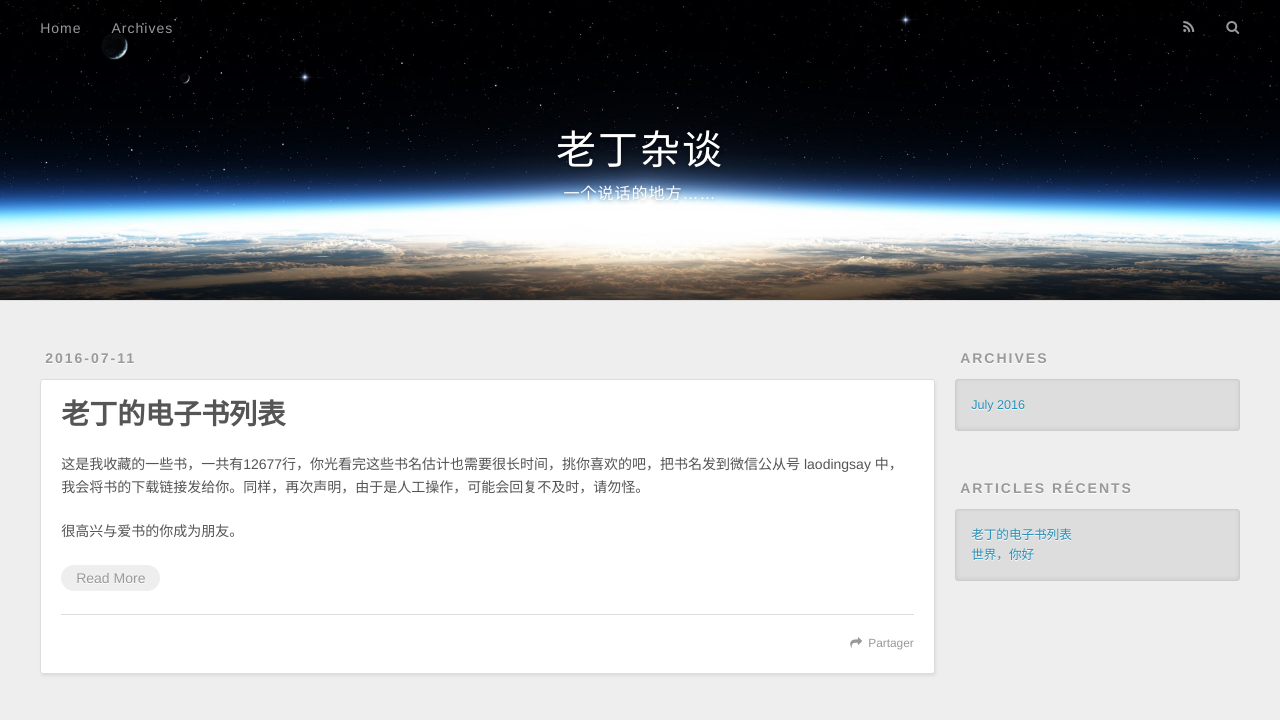
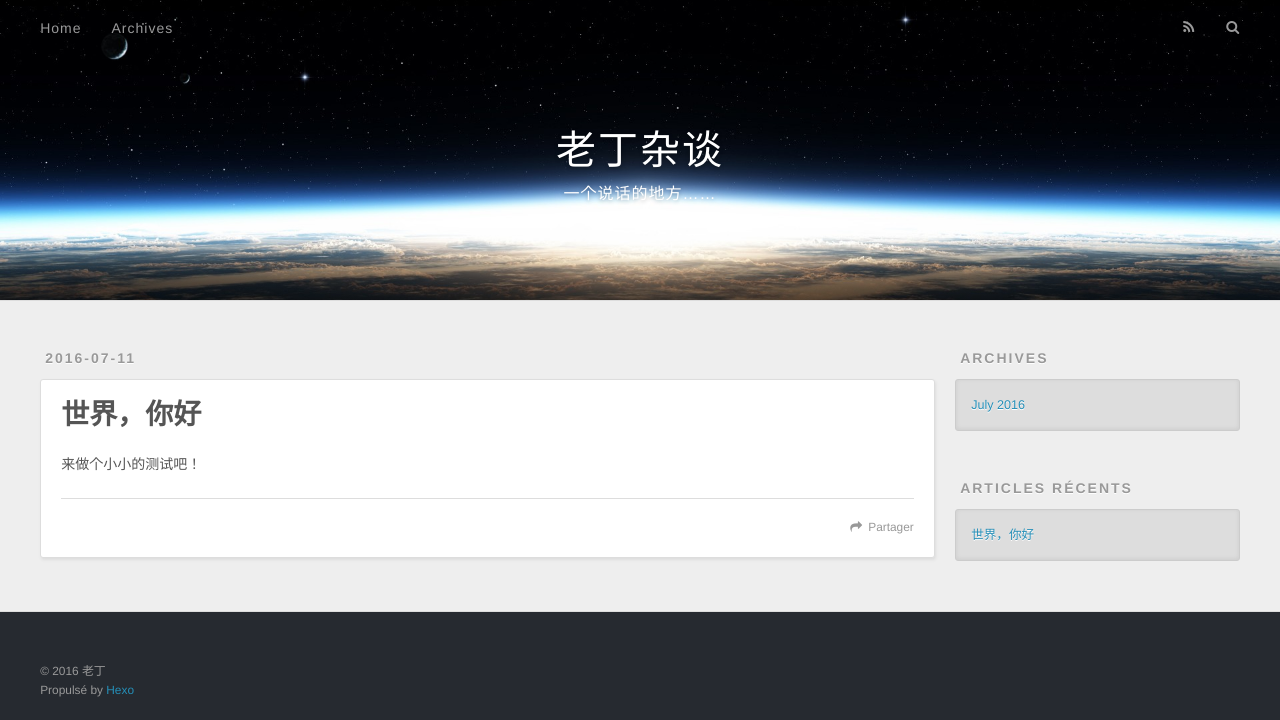
Before and after one commit to dayedepps/dinggm.github.io, a plain HTML site: page index.html in a window 1280 px wide. Shown: the top 720 px of the page. Drawn offline with nearby package versions, Linux system fonts and the light colour scheme.

Commit message:
Site updated: 2016-07-12 21:10:24

```diff
--- a/index.html
+++ b/index.html
@@ -65,48 +65,6 @@
       <div class="outer">
         <section id="main">
 
-    <article id="post-1" class="article article-type-post" itemscope itemprop="blogPost">
-  <div class="article-meta">
-    <a href="/2016/07/11/1/" class="article-date">
-  <time datetime="2016-07-11T14:42:43.000Z" itemprop="datePublished">2016-07-11</time>
-</a>
-
-  </div>
-  <div class="article-inner">
-
-
-      <header class="article-header">
-
-
-    <h1 itemprop="name">
-      <a class="article-title" href="/2016/07/11/1/">老丁的电子书列表</a>
-    </h1>
-
-
-      </header>
-
-    <div class="article-entry" itemprop="articleBody">
-
-        <p>这是我收藏的一些书，一共有12677行，你光看完这些书名估计也需要很长时间，挑你喜欢的吧，把书名发到微信公从号 laodingsay 中，我会将书的下载链接发给你。同样，再次声明，由于是人工操作，可能会回复不及时，请勿怪。</p>
-<p>很高兴与爱书的你成为朋友。</p>
-
-          <p class="article-more-link">
-            <a href="/2016/07/11/1/#more">Read More</a>
-          </p>
-
-
-    </div>
-    <footer class="article-footer">
-      <a data-url="http://yoursite.com/2016/07/11/1/" data-id="ciqjguiid00015klkyvfgl4gy" class="article-share-link">Partager</a>
-
-
-    </footer>
-  </div>
-
-</article>
-
-
-
     <article id="post-hello-world" class="article article-type-post" itemscope itemprop="blogPost">
   <div class="article-meta">
     <a href="/2016/07/11/hello-world/" class="article-date">
@@ -134,7 +92,7 @@
 
     </div>
     <footer class="article-footer">
-      <a data-url="http://yoursite.com/2016/07/11/hello-world/" data-id="ciqjguihj00005klk9h1egbp9" class="article-share-link">Partager</a>
+      <a data-url="http://yoursite.com/2016/07/11/hello-world/" data-id="ciqjh6rj70000b0lkki6xki0o" class="article-share-link">Partager</a>
 
 
     </footer>
@@ -172,10 +130,6 @@
     <h3 class="widget-title">Articles récents</h3>
     <div class="widget">
       <ul>
-
-          <li>
-            <a href="/2016/07/11/1/">老丁的电子书列表</a>
-          </li>
 
           <li>
             <a href="/2016/07/11/hello-world/">世界，你好</a>
```
Also changed, not shown: 2016/07/11/hello-world/index.html (+1 -19 lines), archives/2016/07/index.html (+0 -23 lines), archives/2016/index.html (+0 -23 lines), archives/index.html (+0 -23 lines).
